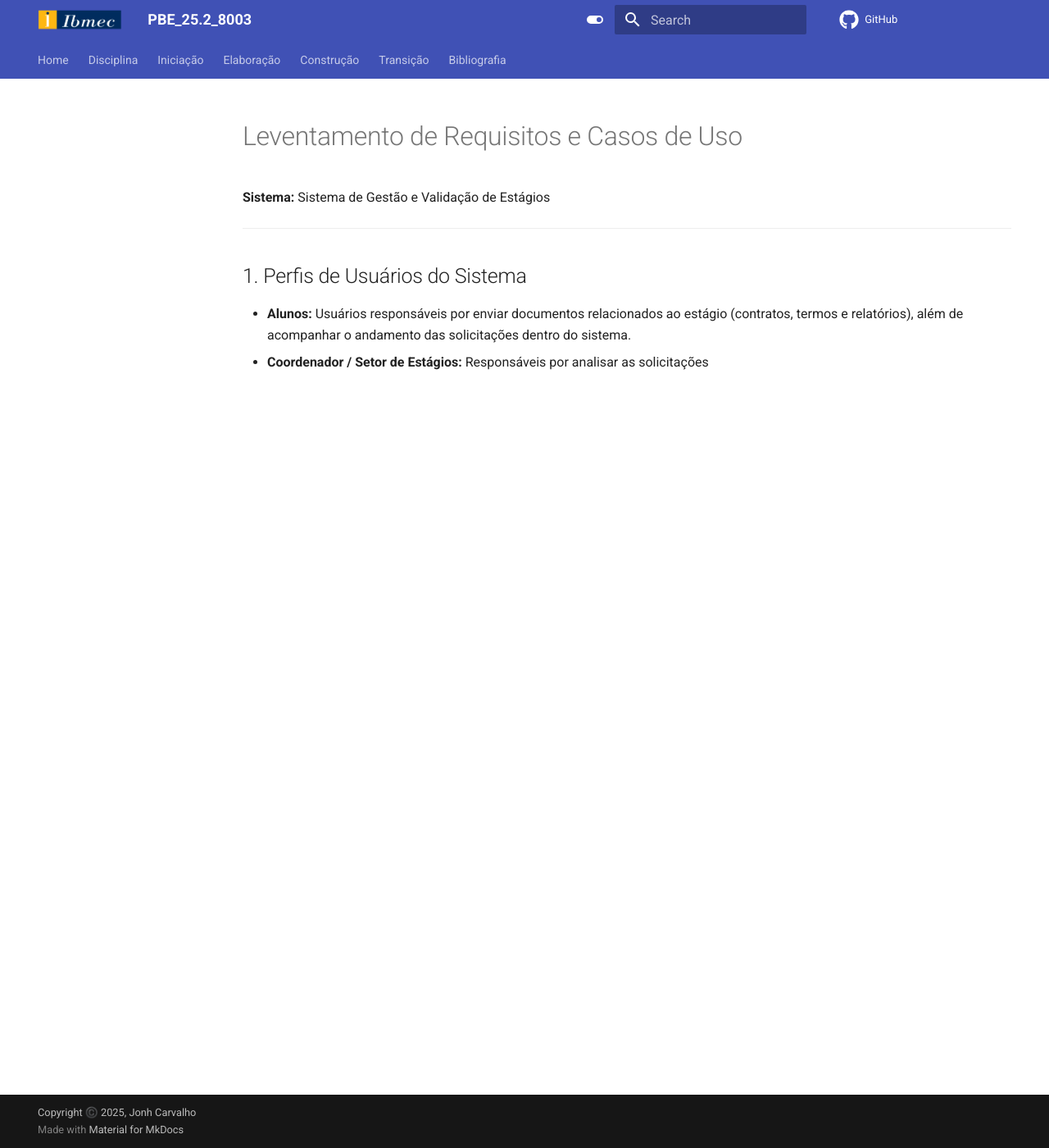
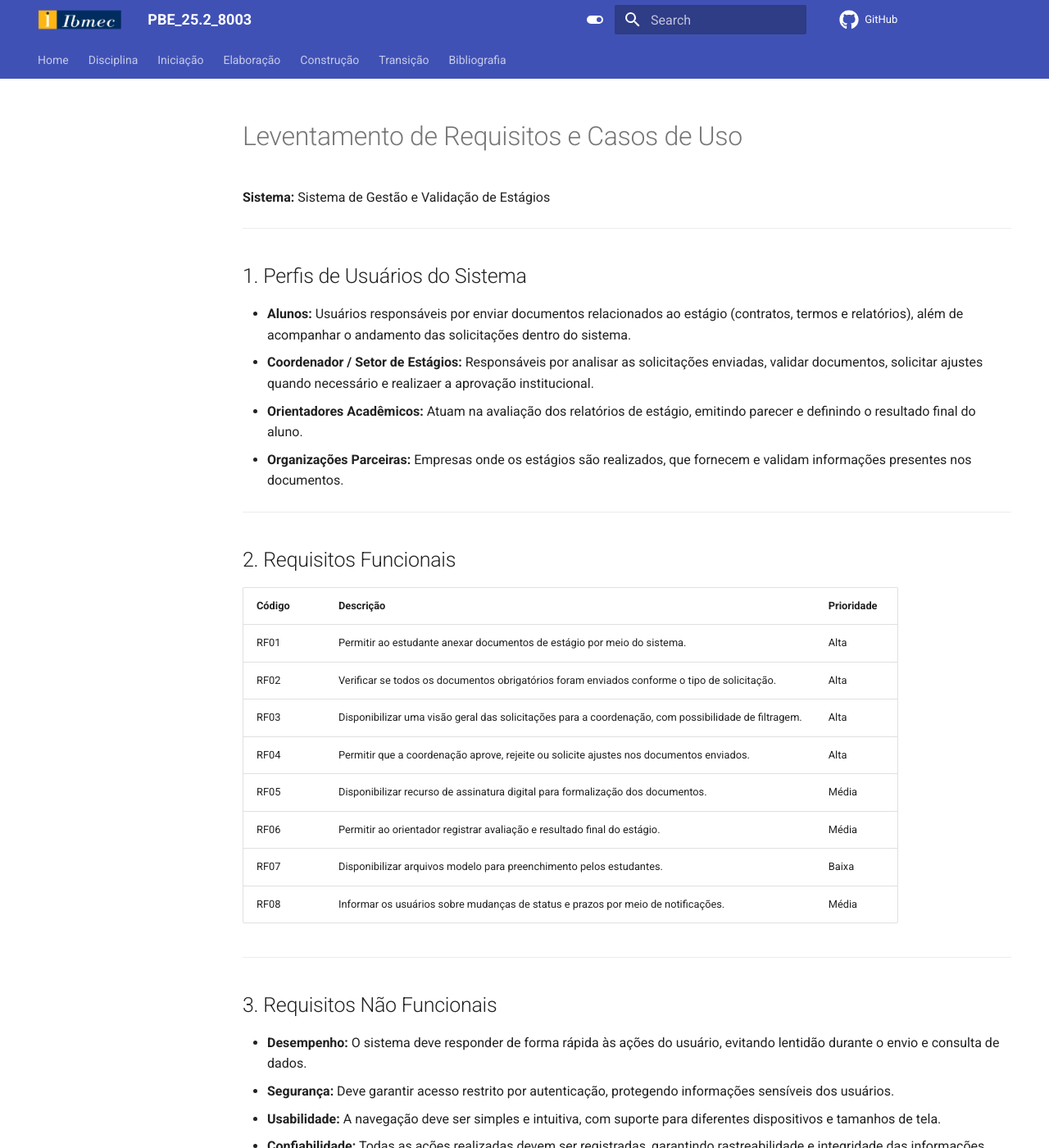
Before and after one commit to Projetos-de-Extensao/PBE_26.1_8001_V, an MkDocs documentation site: the page built from docs/Elaboracao/Requisitos.md, in a window 1280 px wide and 1400 px high. Shown: the whole window at 82% size. Built offline with MkDocs 1.6.1 and Material for MkDocs 9.7.7, drawn with Linux system fonts in a browser that asks for light colours; comment, search, counter and statistics services are not loaded; some of the changed text lies outside the part shown.

Commit message:
Requisitos 1.0

```diff
--- a/docs/Elaboracao/Requisitos.md
+++ b/docs/Elaboracao/Requisitos.md
@@ -12,4 +12,43 @@ title: Requisitos
 ## 1. Perfis de Usuários do Sistema
 
 * **Alunos:** Usuários responsáveis por enviar documentos relacionados ao estágio (contratos, termos e relatórios), além de acompanhar o andamento das solicitações dentro do sistema.
-* **Coordenador / Setor de Estágios:** Responsáveis por analisar as solicitações
+* **Coordenador / Setor de Estágios:** Responsáveis por analisar as solicitações enviadas, validar documentos, solicitar ajustes quando necessário e realizaer a aprovação institucional.
+* **Orientadores Acadêmicos:** Atuam na avaliação dos relatórios de estágio, emitindo parecer e definindo o resultado final do aluno.
+* **Organizações Parceiras:** Empresas onde os estágios são realizados, que fornecem e validam informações presentes nos documentos.
+
+
+---
+
+## 2. Requisitos Funcionais
+
+| Código | Descrição | Prioridade |
+| :--- | :--- | :--- |
+| RF01 | Permitir ao estudante anexar documentos de estágio por meio do sistema. | Alta |
+| RF02 | Verificar se todos os documentos obrigatórios foram enviados conforme o tipo de solicitação. | Alta |
+| RF03 | Disponibilizar uma visão geral das solicitações para a coordenação, com possibilidade de filtragem. | Alta |
+| RF04 | Permitir que a coordenação aprove, rejeite ou solicite ajustes nos documentos enviados. | Alta |
+| RF05 | Disponibilizar recurso de assinatura digital para formalização dos documentos. | Média |
+| RF06 | Permitir ao orientador registrar avaliação e resultado final do estágio. | Média |
+| RF07 | Disponibilizar arquivos modelo para preenchimento pelos estudantes. | Baixa |
+| RF08 | Informar os usuários sobre mudanças de status e prazos por meio de notificações. | Média |
+
+---
+
+## 3. Requisitos Não Funcionais
+
+* **Desempenho:** O sistema deve responder de forma rápida às ações do usuário, evitando lentidão durante o envio e consulta de dados.
+* **Segurança:** Deve garantir acesso restrito por autenticação, protegendo informações sensíveis dos usuários.
+* **Usabilidade:** A navegação deve ser simples e intuitiva, com suporte para diferentes dispositivos e tamanhos de tela.
+* **Confiabilidade:** Todas as ações realizadas devem ser registradas, garantindo rastreabilidade e integridade das informações.
+* **Disponibilidade:** O sistema deve permanecer acessível mesmo em períodos de alta demanda.
+
+---
+
+
+
+
+## Autor(es)
+
+| Data       | Versão | Descrição                         | Autor(es) |
+| ---------- | ------ | --------------------------------- | --------- |
+| 14/04/2026 | 1.0    | Reformulação do documento         | Daniel Studart, Davi Jacob, João Paulo Dopcke, Felipe Ultramar, Gustavo Rezende |
```
